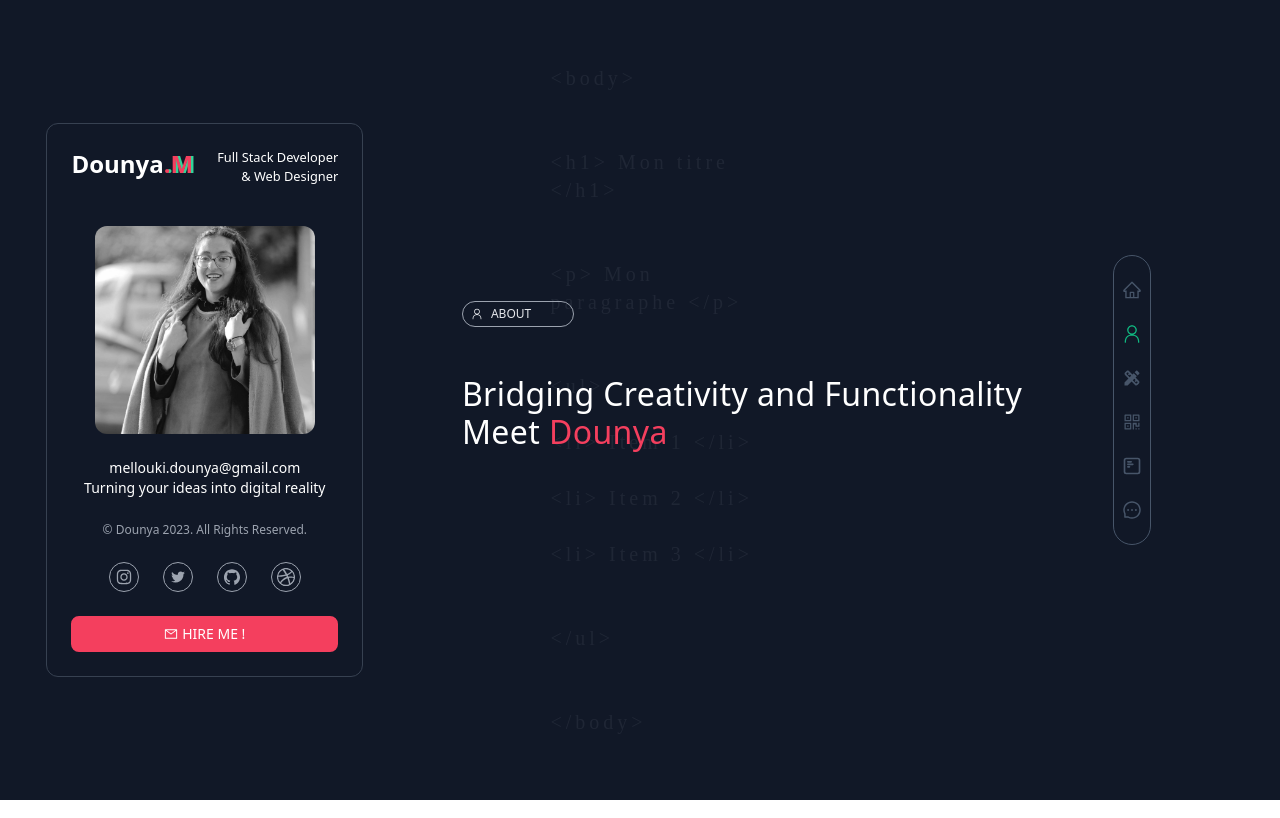
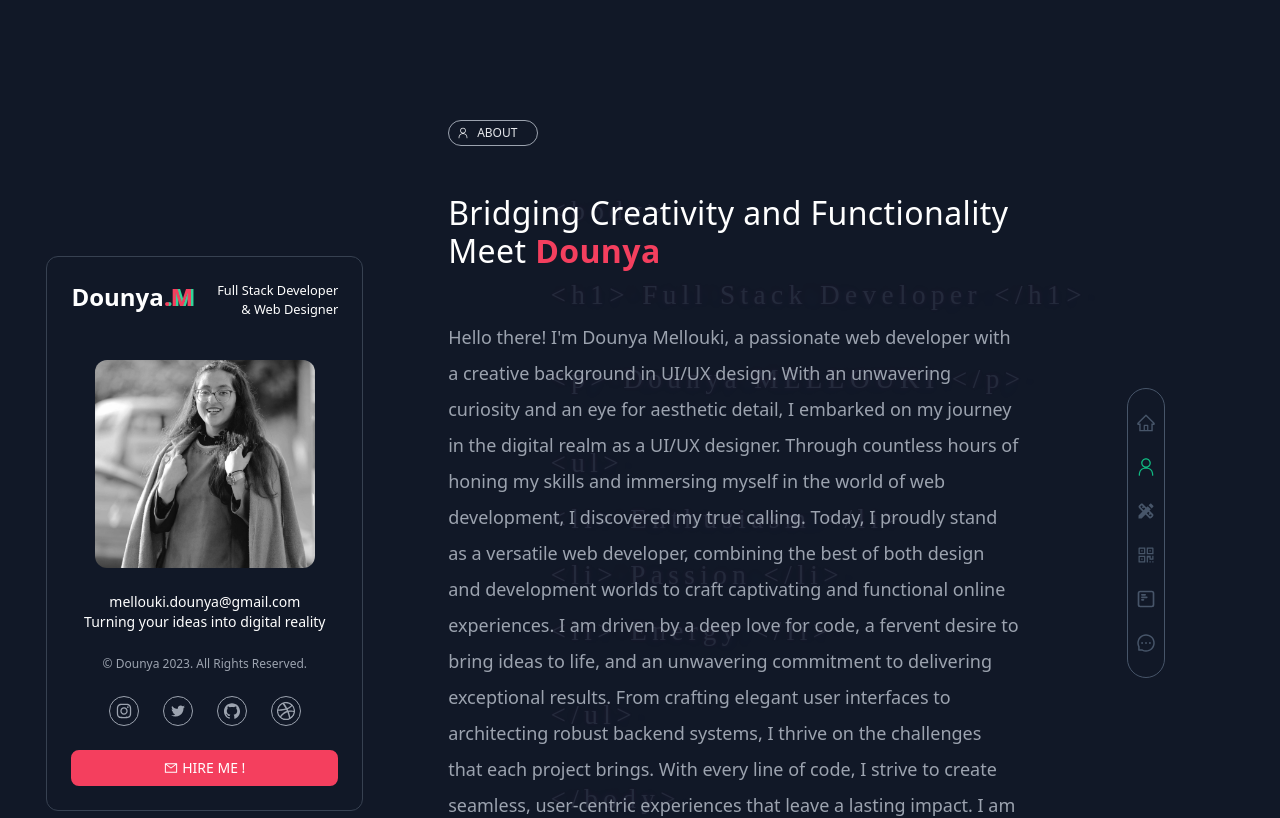
Before and after one commit to dounya-m/Dou_Portfolio, a React (Create React App) app: page /about in a window 1280 px wide. Shown: the top 818 px of the page. Built offline with nearby package versions, Linux system fonts and the light colour scheme.

Commit message:
about page v-1

```diff
--- a/public/index.html
+++ b/public/index.html
@@ -26,7 +26,7 @@
     -->
     <title>DounyaM</title>
   </head>
-  <body>
+  <body class="bg-gray-900">
     <noscript>You need to enable JavaScript to run this app.</noscript>
     <div id="root"></div>
     <!--
--- a/src/App.css
+++ b/src/App.css
@@ -75,3 +75,9 @@
     font-weight: 300;
     animation: lights 5s 750ms linear infinite;
   }
+  .name2 {
+    margin: auto;
+    font-size: 1.7rem;
+    font-weight: 300;
+    animation: lights 4s 750ms linear infinite;
+  }
--- a/src/components/backgroundComponent.jsx
+++ b/src/components/backgroundComponent.jsx
@@ -2,26 +2,26 @@ import React from 'react'
 
 function BackgroundComponent() {
 return (
-<div className='h-[100vh] overflow-hidden text-gray-400 code tracking-[0.2em] text-xl'>
+<div className='h-[100vh] w-[80vw] overflow-hidden text-gray-400 code tracking-[0.2em] text-xl name2'>
     <div className=''>
     &lt;body&gt; <br />
         <br />
         <br />
-        &lt;h1&gt;  Mon titre  &lt;/h1&gt; <br />
+        &lt;h1&gt;  Full Stack Developer  &lt;/h1&gt; <br />
         <br />
         <br />
 
-        &lt;p&gt;  Mon paragraphe  &lt;/p&gt;<br />
+        &lt;p&gt;  Dounya MELLOUKI &lt;/p&gt;<br />
         <br />
         <br />
 
         &lt;ul&gt;<br />
         <br />
-            &lt;li&gt;  Item 1  &lt;/li&gt;<br />
+            &lt;li&gt;  Enthusiasm  &lt;/li&gt;<br />
             <br />
-            &lt;li&gt;  Item 2  &lt;/li&gt;<br />
+            &lt;li&gt;  Passion  &lt;/li&gt;<br />
             <br />
-            &lt;li&gt;  Item 3  &lt;/li&gt;<br />
+            &lt;li&gt;  Energy  &lt;/li&gt;<br />
             <br />
             <br />
 
--- a/src/components/subtitle/SubtitleComponent.jsx
+++ b/src/components/subtitle/SubtitleComponent.jsx
@@ -2,7 +2,8 @@ import React from 'react'
 
 function SubtitleComponent({text, icon: Icon}) {
 return (
-    <div className='flex items-center gap-2 text-xs uppercase border-[1px] py-1 px-2 rounded-full text-gray-200 border-gray-400'>
+    <div className='flex items-center gap-2 text-xs uppercase border-[1px] py-1 px-2 rounded-full text-gray-200 border-gray-400
+    lg:w-[7vw] md:w-[10vw] sm:w-[15vw]'>
         <Icon />
         {text}
     </div>
--- a/src/layout/Layout.jsx
+++ b/src/layout/Layout.jsx
@@ -24,19 +24,23 @@ function Layout({ children }) {
   }, []);
 
   return (
-    <div className='lg:flex md:flex sm:flex sm:flex-col lg:flex-row md:flex-col justify-between bg-gray-900 text-white relative py-[5vh] lg:px-[3vw] md:px-[5vw] sm:px-[5vw] items-center h-[100vh]'>
+    <div className='lg:flex md:flex sm:flex sm:flex-col lg:flex-row md:flex-col
+    justify-between bg-gray-900 text-white
+    relative py-[15vh] my-auto
+    lg:px-[3vw] md:px-[5vw] sm:px-[5vw]
+    items-center  h-full'>
       <div className='mx-[40%] mt-[10%] fixed opacity-10'>
         <BackgroundComponent />
       </div>
       <SideBarComponent />
-      <main className='z-10'>
+      <main className='z-10 w-[50%]'>
         {children}
       </main>
-      {isResponsiveMode ? <ResponsivBarComponent   /> : null}
-      {isResponsiveMode ? null : <div className='lg:block md:hidden sm:hidden xs:hidden'  ><NavBarComponent /></div>}
+      {isResponsiveMode ? <div className='absolute w-full h-[100%] top-0 ease-linear transition-all duration-1000 delay-700'> <ResponsivBarComponent   /> </div>: null}
+      {isResponsiveMode ? null : <div className=''  ><NavBarComponent /></div>}
       <div ref={toggleRef}>
         <button
-          className=' px-2 py-2 text-white  top-4 right-4 border-[1px] rounded-full lg:hidden md:block  sm:block fixed'
+          className=' px-2 py-2 text-white  top-4 right-4 border-[1px] rounded-full lg:hidden md:block  sm:block fixed '
           onClick={() => setResponsiveMode(!isResponsiveMode)}
         >
           <AiOutlineMenu />
--- a/src/layout/responsiveBar/ResponsivBarComponent.jsx
+++ b/src/layout/responsiveBar/ResponsivBarComponent.jsx
@@ -13,7 +13,7 @@ import {BsDribbble} from 'react-icons/bs'
 
 function ResponsivBarComponent() {
   return (
-    <div className='absolute right-0 h-full bg-slate-950 w-[30%] px-[5vw] py-[5vh] z-10'>
+    <div className='absolute right-0 h-[100vh] bg-slate-950 w-[30%] px-[5vw] py-[5vh] z-10 '>
       <div className="flex flex-col gap-4 text-xl mt-[10vh]">
       <h3 className='text-base font-normal text-gray-400 mb-[4vh]'>Menu</h3>
       {[
--- a/src/pages/About.jsx
+++ b/src/pages/About.jsx
@@ -5,15 +5,28 @@ import SubtitleComponent from '../components/subtitle/SubtitleComponent'
 function About() {
   return (
     <div>
-      <div className='w-[20%]'>
+      <div className=''>
         <SubtitleComponent text='About' icon={RxPerson} />
       </div>
       <div className='  tracking-wide my-[6vh]'>
-        <h2 className='font-normal'>
+        <h2 className='font-light'>
         Bridging Creativity and Functionality
         <br />
-        Meet<span className='text-rose-500'> Dounya</span>
+        Meet<span className='font-semibold text-rose-500'> Dounya</span>
         </h2>
+      </div>
+      <div>
+        <p className='text-[18px] text-gray-400 w-[95%] leading-loose'>
+          Hello there! I'm Dounya Mellouki, a passionate web developer with a creative background in UI/UX design.
+          With an unwavering curiosity and an eye for aesthetic detail, I embarked on my journey in the digital realm as a UI/UX designer.
+          Through countless hours of honing my skills and immersing myself in the world of web development, I discovered my true calling.
+          Today, I proudly stand as a versatile web developer,
+          combining the best of both design and development worlds to craft captivating and functional online experiences.
+          I am driven by a deep love for code, a fervent desire to bring ideas to life, and an unwavering commitment to delivering exceptional results.
+          From crafting elegant user interfaces to architecting robust backend systems, I thrive on the challenges that each project brings. With every line of code,
+          I strive to create seamless, user-centric experiences that leave a lasting impact. I am constantly seeking new opportunities to learn, grow,
+          and collaborate on exciting projects that push the boundaries of innovation. Together, let's turn your digital vision into reality.
+        </p>
       </div>
     </div>
   )
--- a/src/pages/Home.jsx
+++ b/src/pages/Home.jsx
@@ -8,7 +8,7 @@ function Home() {
 
   return (
     <div className='h-full '>
-      <div className='w-[20%]'>
+      <div className=''>
       <SubtitleComponent text='Home' icon={AiOutlineHome} />
       </div>
     <div>
--- a/src/pages/Skills.jsx
+++ b/src/pages/Skills.jsx
@@ -1,9 +1,16 @@
 import React from 'react'
+import { MdDesignServices } from 'react-icons/md'
+import SubtitleComponent from '../components/subtitle/SubtitleComponent'
 
 function Skills() {
   return (
     <div>
-      <h1>Skiils</h1>
+      <SubtitleComponent text='My skills'  icon={MdDesignServices}/>
+      <div className='  tracking-wide my-[6vh]'>
+        <h2 className='font-light'>
+        My<span className='font-semibold text-rose-500'> Advantages</span>
+        </h2>
+      </div>
     </div>
   )
 }
```
